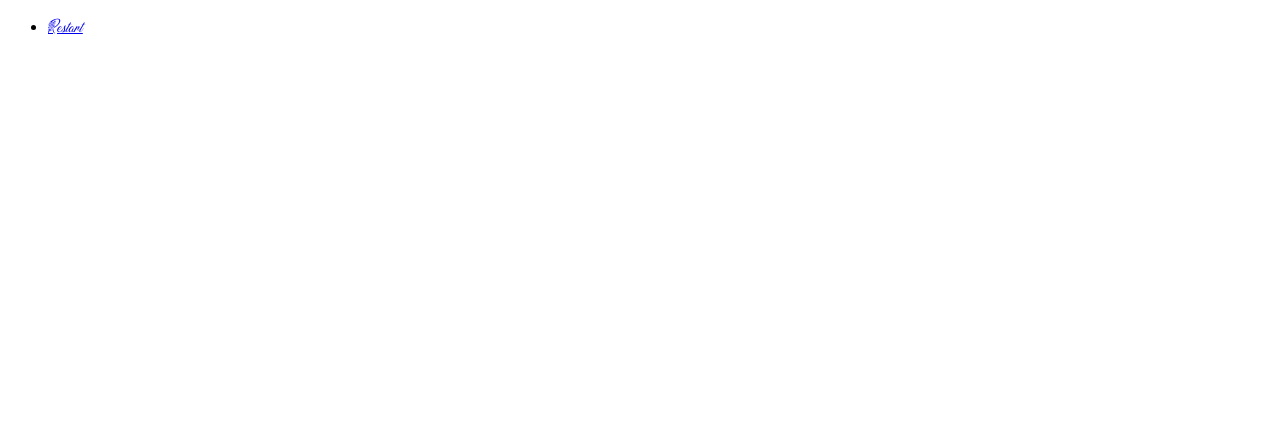
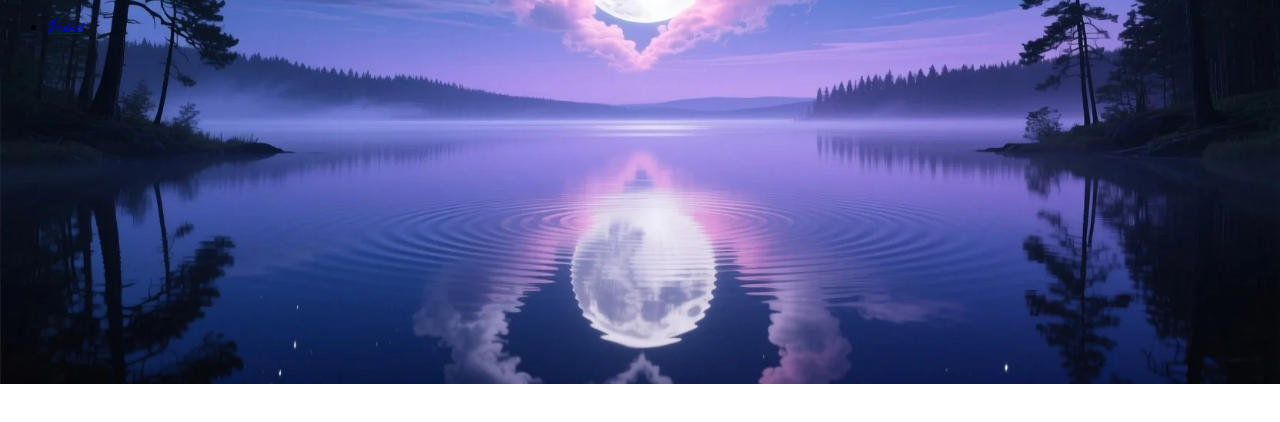
Before and after one commit to dhogan7/Cupid-s-Canvas, a plain HTML site: page end.html in a window 1280 px wide. Drawn offline with Linux system fonts and the light colour scheme; files whose address does not match are found by name.

Commit message:
added background to end html

```diff
--- a/cupid.css
+++ b/cupid.css
@@ -171,3 +171,10 @@ body {
     background-position: center;
     background-repeat: no-repeat;
 }
+
+.end-page {
+    background-image: url("assets/images/clouds_heart.webp");
+    background-size: cover;
+    background-position: center;
+    background-repeat: no-repeat;
+}
--- a/end.html
+++ b/end.html
@@ -7,7 +7,7 @@
     <link rel="stylesheet" href="cupid.css">
 </head>
 
-<body>
+<body class="end-page">
     <nav class="navbar">
         <a href="end.html">
         </a>
```
